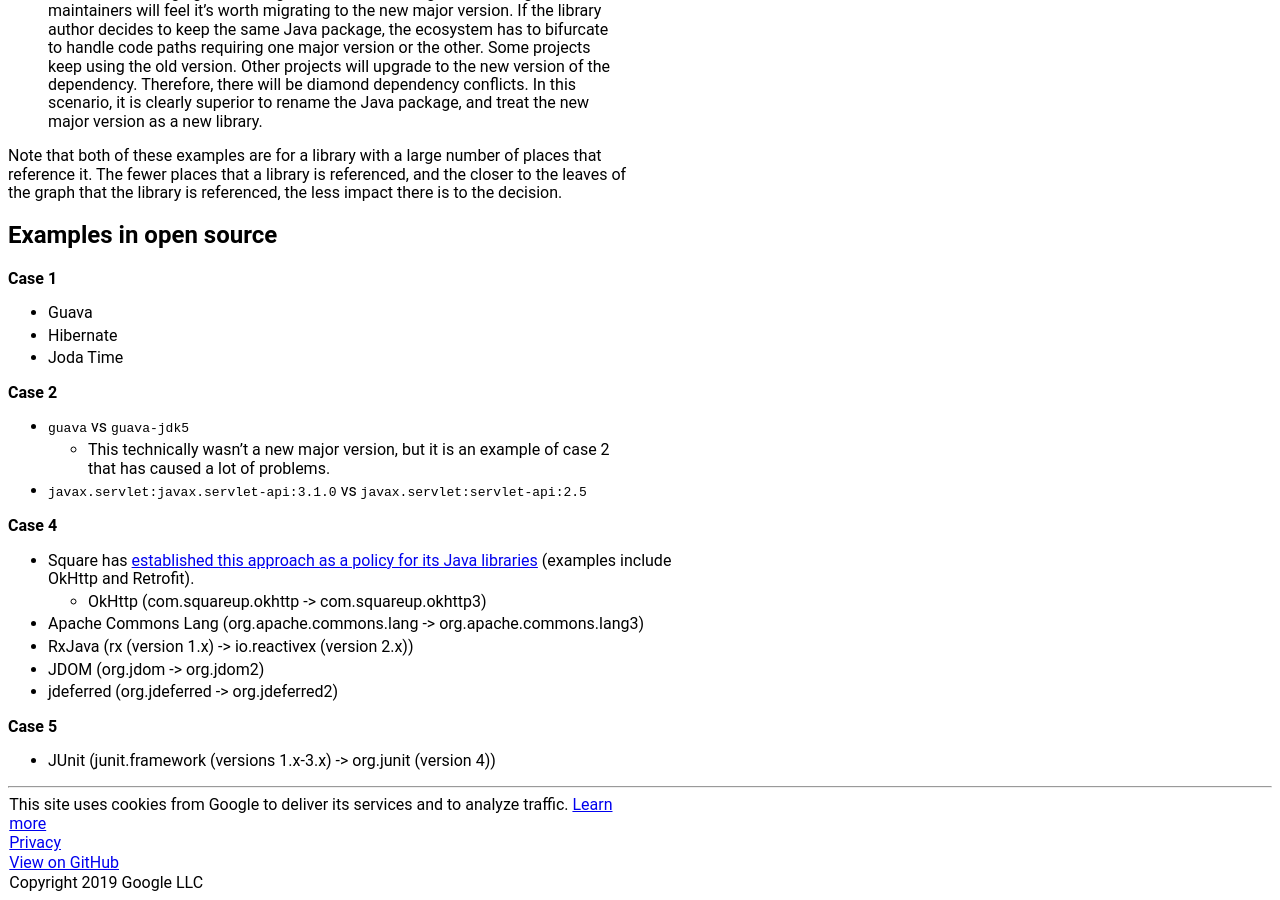
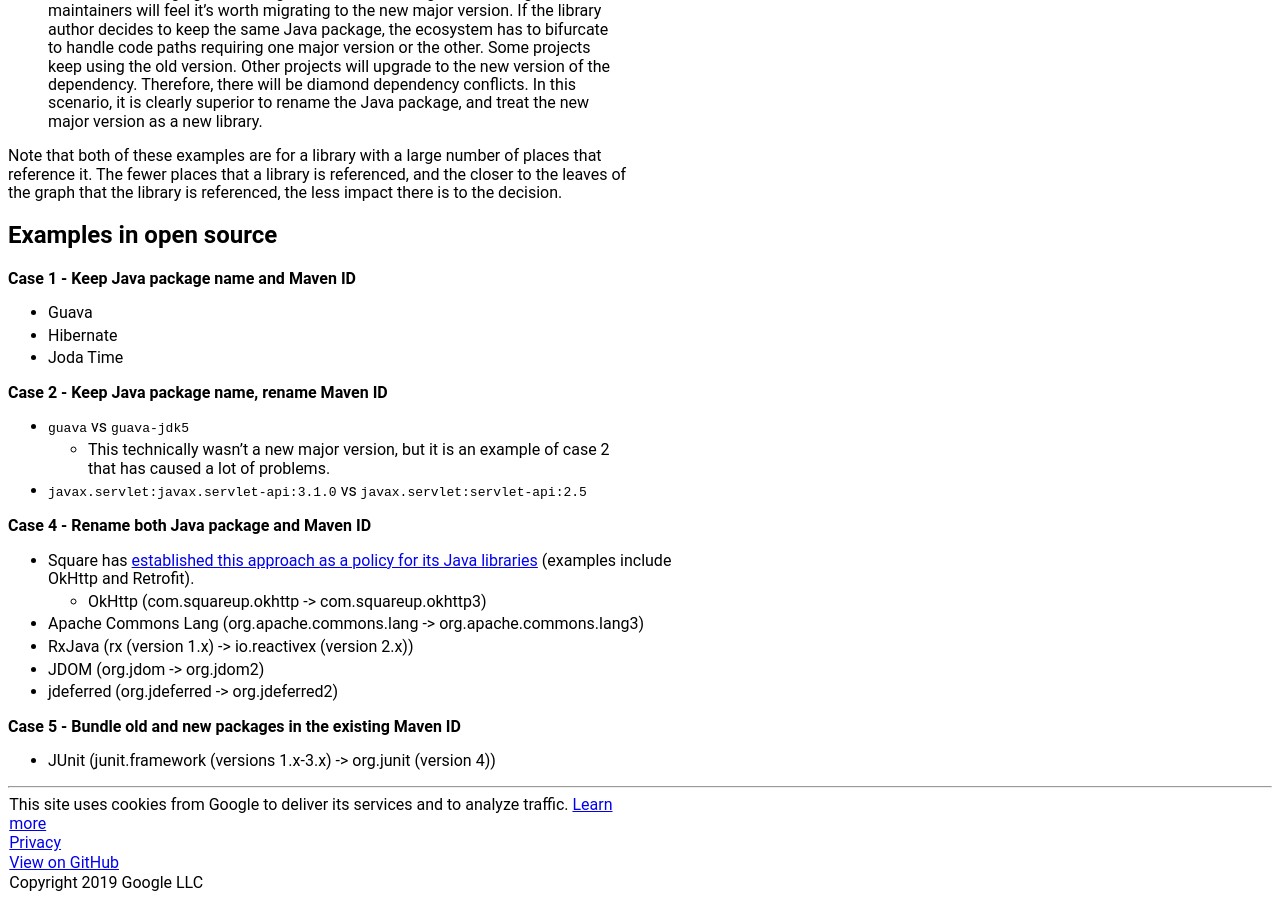
Before and after one commit to GoogleCloudPlatform/cloud-opensource-java, a Jekyll site: the page built from docs/JLBP-6.md, in a window 1280 px wide and 900 px high, scrolled down 2653 px. Built offline with Jekyll 4.4.1, drawn with Linux system fonts in a browser that asks for light colours; our own code applies the rules of GitHub Pages for plain Markdown files; some of the changed text lies outside the part shown.

Commit message:
JLBP-6: Improving readability with positive wording (#1230)
Also, adding descriptions to the cases at the end, otherwise it is
not clear what the cases mean.

```diff
--- a/docs/JLBP-6.md
+++ b/docs/JLBP-6.md
@@ -70,8 +70,8 @@ Consider the following renaming scenario:
 
 Given this scenario, here are the possible combinations of renamings:
 
-- **Don't rename Java package**:
-  - **Case 1: Don't rename Maven ID**. This approach can result in diamond
+- **Keep Java package name**:
+  - **Case 1: Keep Maven ID**. This approach can result in diamond
     dependency conflicts because different branches of a dependency tree can
     depend on different major versions, and the build system (Maven or Gradle)
     will only choose one of them to use. Users are forced to change their code
@@ -86,7 +86,7 @@ Given this scenario, here are the possible combinations of renamings:
     and can be a compile-time error in Java 9 and later. **NEVER DO THIS**.
 
 - **Rename Java package**:
-  - **Case 3: Don't rename Maven ID**. The classes from `g1:a1:1.0.0` and
+  - **Case 3: Keep Maven ID**. The classes from `g1:a1:1.0.0` and
     `g1:a1:2.0.0` could technically be used together, but since they share the
     Maven group ID and artifact ID, only one jar can be pulled in.
     Users must change their code to add references to the new version.
@@ -156,18 +156,18 @@ is to the decision.
 Examples in open source
 -----------------------
 
-**Case 1**
+**Case 1 - Keep Java package name and Maven ID**
 - Guava
 - Hibernate
 - Joda Time
 
-**Case 2**
+**Case 2 - Keep Java package name, rename Maven ID**
 - `guava` vs `guava-jdk5`
   - This technically wasn't a new major version, but it is an example of case 2
     that has caused a lot of problems.
 - `javax.servlet:javax.servlet-api:3.1.0` vs  `javax.servlet:servlet-api:2.5`
 
-**Case 4**
+**Case 4 - Rename both Java package and Maven ID**
 - Square has [established this approach as a policy for its Java libraries](http://jakewharton.com/java-interoperability-policy-for-major-version-updates/)
   (examples include OkHttp and Retrofit).
   - OkHttp (com.squareup.okhttp -> com.squareup.okhttp3)
@@ -176,5 +176,5 @@ Examples in open source
 - JDOM (org.jdom -> org.jdom2)
 - jdeferred (org.jdeferred -> org.jdeferred2)
 
-**Case 5**
+**Case 5 - Bundle old and new packages in the existing Maven ID**
 - JUnit (junit.framework (versions 1.x-3.x) -> org.junit (version 4))
```
